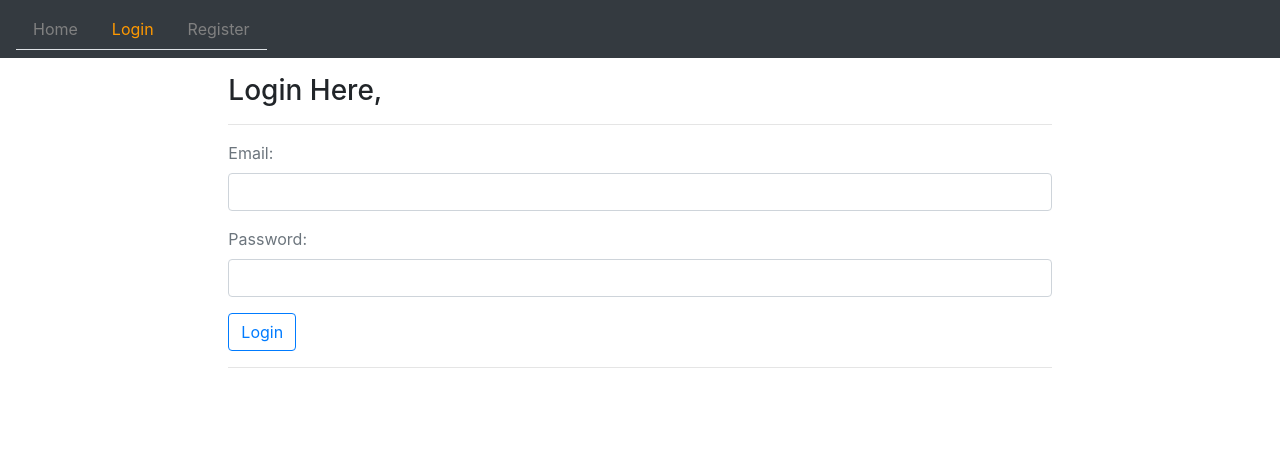
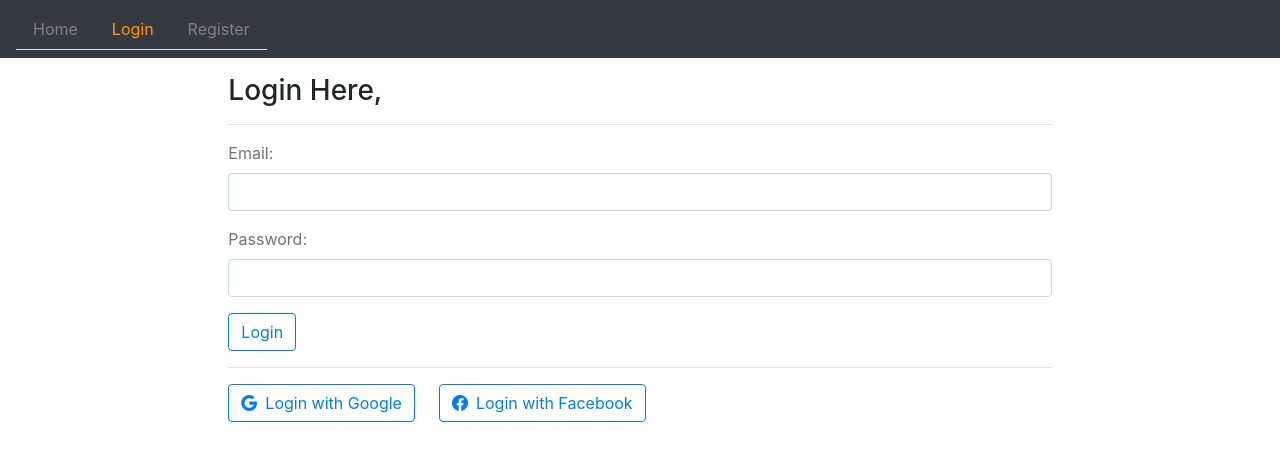
Before and after one commit to i-saiful/ecom-frontend, a React (Create React App) app: page /login in a window 1280 px wide. Shown: the top 460 px of the page. Built offline with nearby package versions, Linux system fonts and the light colour scheme; no server answers.

Commit message:
oauth google, facebook

```diff
--- a/public/index.html
+++ b/public/index.html
@@ -9,8 +9,8 @@
   <meta name="description" content="Web site created using create-react-app" />
   <link rel="apple-touch-icon" href="%PUBLIC_URL%/logo192.png" />
   <link rel="manifest" href="%PUBLIC_URL%/manifest.json" />
-  <link rel="stylesheet" href="https://maxcdn.bootstrapcdn.com/bootstrap/4.0.0/css/bootstrap.min.css"
-    integrity="sha384-Gn5384xqQ1aoWXA+058RXPxPg6fy4IWvTNh0E263XmFcJlSAwiGgFAW/dAiS6JXm" crossorigin="anonymous">
+  <link rel="stylesheet" href="https://maxcdn.bootstrapcdn.com/bootstrap/4.0.0/css/bootstrap.min.css">
+  <link rel="stylesheet" href="https://cdn.jsdelivr.net/npm/bootstrap-icons@1.9.1/font/bootstrap-icons.css">
   <title>Bohubrihi E-Commerce | Home</title>
 </head>
 
--- a/src/components/user/Login.js
+++ b/src/components/user/Login.js
@@ -1,11 +1,12 @@
-import { useState } from 'react';
+import { useState, useEffect } from 'react';
 import Layout from '../Layout';
 import { showLoading, showError } from '../../utils/message';
 import { login } from '../../api/apiAuth';
 import { Redirect } from 'react-router-dom';
 import { authenticate, isAuthenticated, userInfo } from '../../utils/auth';
+import {API} from '../../utils/config'
 
-const Login = () => {
+const Login = (props) => {
     const [values, setValues] = useState({
         email: '',
         password: '',
@@ -15,6 +16,24 @@ const Login = () => {
         redirect: false
     });
 
+    useEffect(() => {
+        if (props.location.search) {
+            const { token } = JSON.parse(decodeURI(props.location.search).slice(1))
+            if (token) {
+                authenticate(token, () => {
+                    setValues({
+                        ...values,
+                        email: '',
+                        password: '',
+                        success: true,
+                        loading: false,
+                        error: false,
+                        redirect: true
+                    })
+                })
+            }
+        }
+    }, [props.location.search])
     const { email, password, loading, error, redirect, disabled } = values;
 
     const handleChange = e => {
@@ -87,6 +106,10 @@ const Login = () => {
             return <Redirect to='/' />
     }
 
+    const handleSignIn = e => {
+        window.open(`${API}/auth/${e}`, '_self')
+    }
+
     return (
         <Layout title="Login" className="container col-md-8 offset-md-2">
             {redirectUser()}
@@ -96,6 +119,12 @@ const Login = () => {
             <hr />
             {signInForm()}
             <hr />
+            <button className='btn btn-outline-primary'
+                onClick={() => handleSignIn('google')}>
+                <i className="bi bi-google mr-2"></i>Login with Google</button>
+            <button className='btn btn-outline-primary mx-4'
+                onClick={() => handleSignIn('facebook')}>
+                <i className="bi bi-facebook mr-2"></i>Login with Facebook</button>
         </Layout>
     );
 }
--- a/src/components/user/Register.js
+++ b/src/components/user/Register.js
@@ -4,6 +4,7 @@ import { showLoading, showError } from '../../utils/message';
 import { register } from '../../api/apiAuth';
 import { Link, Redirect } from 'react-router-dom';
 import { isAuthenticated } from '../../utils/auth';
+import {API} from '../../utils/config'
 
 const Register = () => {
     const [values, setValues] = useState({
@@ -93,6 +94,10 @@ const Register = () => {
             )
     }
 
+    const handleSignUp = e => {
+        window.open(`${API}/auth/${e}`, '_self')
+    }
+
     return (
         <Layout title="Register" className="container col-md-8 offset-md-2">
             {isAuthenticated() && <Redirect to='/' />}
@@ -103,6 +108,12 @@ const Register = () => {
             <hr />
             {signUpForm()}
             <hr />
+            <button className='btn btn-outline-primary'
+                onClick={() => handleSignUp('google')}>
+                <i className="bi bi-google mr-2"></i>Sign up with Google</button>
+            <button className='btn btn-outline-primary mx-4'
+                onClick={() => handleSignUp('facebook')}>
+                <i className="bi bi-facebook mr-2"></i>Sign up with Facebook</button>
         </Layout>
     );
 }
```
